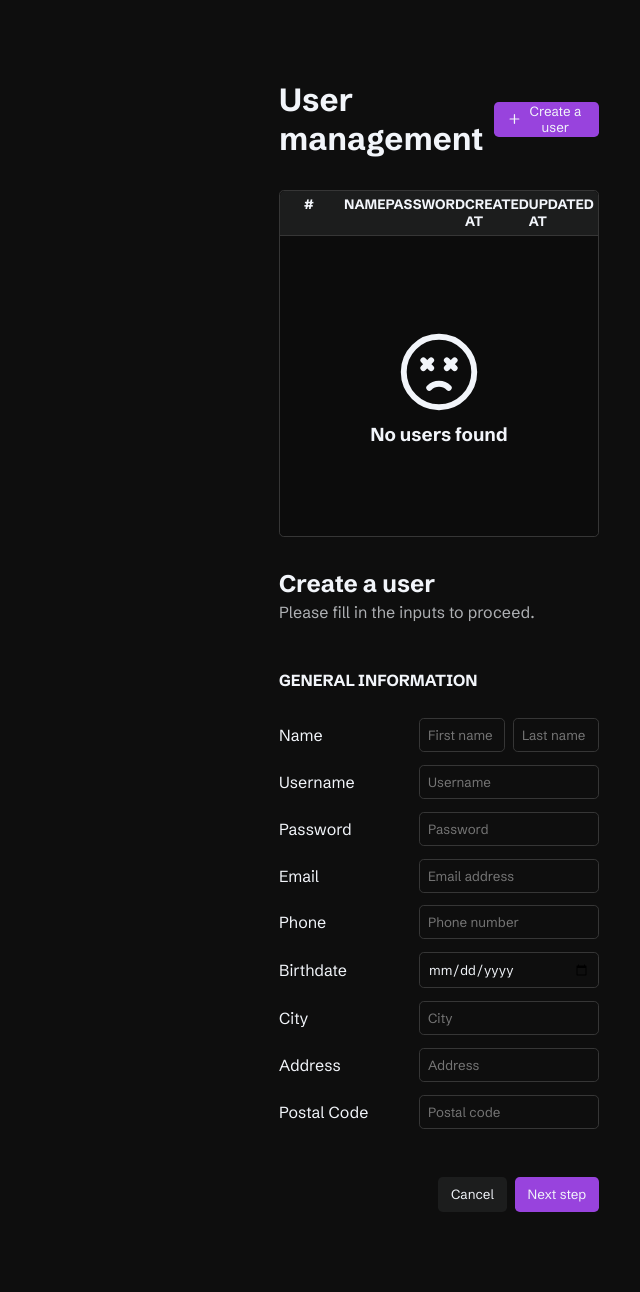
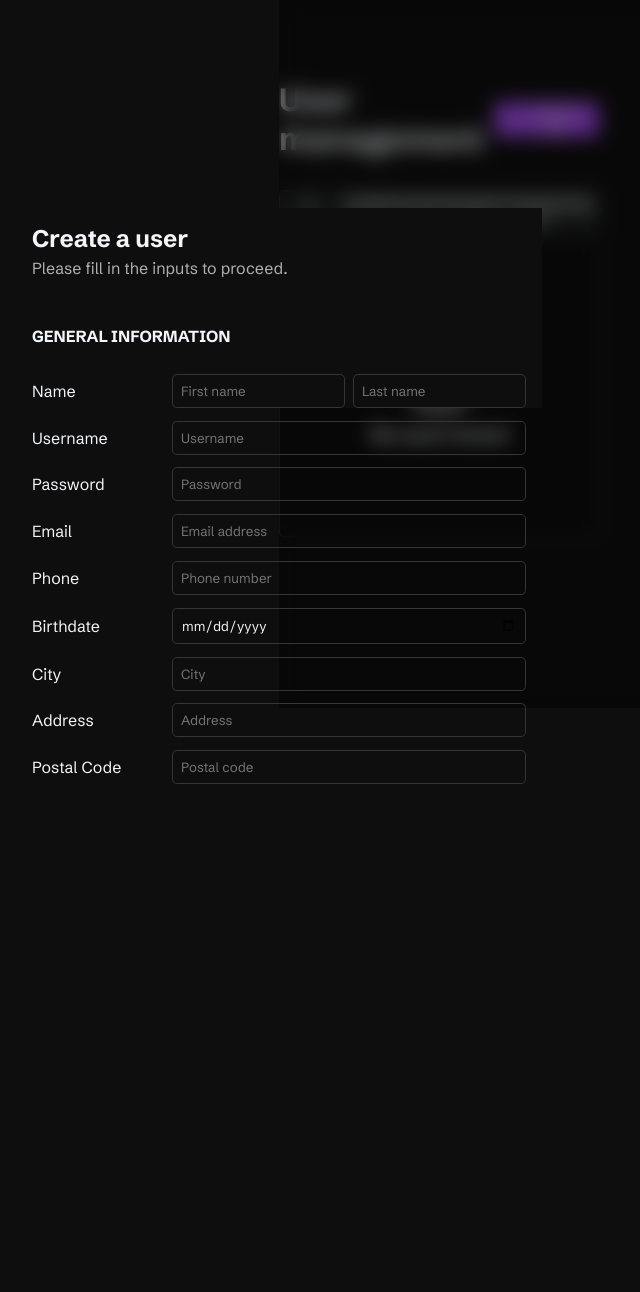
Before and after one commit to notansjwmember/midterm_oop, a PHP site: page / in a window 1280 px wide. Shown: the whole page, without its empty margins (201-841 px from the left). After the commit the page ends 784 px from the top, so only its background shows below. Run offline with PHP 8.4, Linux system fonts and the light colour scheme; data that the repository does not hold is empty.

Commit message:
refactor: form update

```diff
--- a/index.php
+++ b/index.php
@@ -39,6 +39,7 @@ include_once "./config/db.php";
     </div>
   </div>
 
+  <div class="popup-wrapper">
     <div class="popup-container">
       <div class="text-container">
         <h2>Create a user</h2>
@@ -95,6 +96,7 @@ include_once "./config/db.php";
         </button>
       </div>
     </div>
+  </div>
 </body>
 
 </html>
--- a/styles/global.css
+++ b/styles/global.css
@@ -127,10 +127,25 @@ form {
   gap: 0.8rem;
 }
 
+.popup-wrapper {
+  position: fixed;
+  height: 100vh;
+  width: 100%;
+  background-color: rgba(0,0,0,0.4);
+  backdrop-filter: blur(10px);
+  z-index: 100;
+}
+
 .popup-container {
+  position: fixed;
+  top: 50%;
+  bottom: 50%;
+  transform: translate(-50%, -50%);
   display: flex;
   flex-direction: column;
   gap: 3rem;
+  padding: 1rem;
+  background-color: var(--background);
 }
 
 .text-container {
```
Lines whose indentation alone changed are shown as unchanged.
